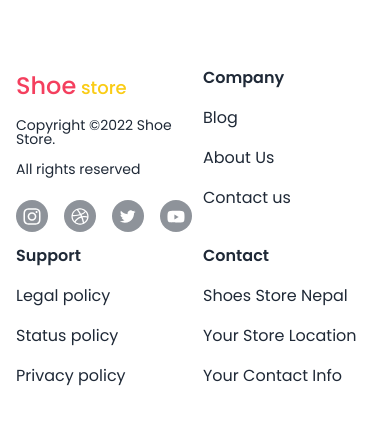
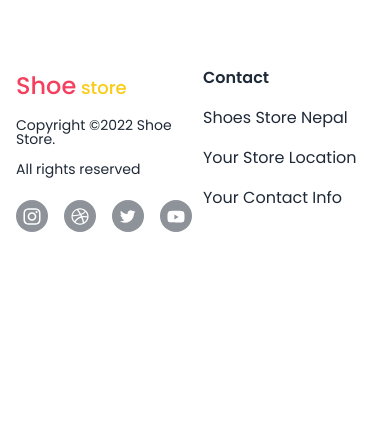
Before and after one commit to dilip-dawadi/shoeStore, a React (Create React App) app: page / in a window 390 px wide. Shown: the part 1467-1891 px from the top of the page. After the commit the page ends 1763 px from the top, so only its background shows below. Built offline with nearby package versions, Linux system fonts and the light colour scheme; no server answers.

Commit message:
Part 2 Shoes Store

```diff
--- a/src/components/Footer.js
+++ b/src/components/Footer.js
@@ -56,13 +56,13 @@ const Footer = () => {
             </div>
           </div>
         </div>
-        <div className="sm:hidden md:block">
+        <div className="hidden md:block">
           <h2 className="text-base font-semibold leading-4 text-gray-800">Company</h2>
           <p className="hover:text-gray-500 text-base leading-4 mt-6 text-gray-800 cursor-pointer">Blog</p>
           <p className="hover:text-gray-500 text-base leading-4 mt-6 text-gray-800 cursor-pointer">About Us</p>
           <p className="hover:text-gray-500 text-base leading-4 mt-6 text-gray-800 cursor-pointer">Contact us</p>
         </div>
-        <div className="sm:hidden md:block">
+        <div className="hidden md:block">
           <h2 className="text-base font-semibold leading-4 text-gray-800">Support</h2>
           <p className="hover:text-gray-500 text-base leading-4 mt-6 text-gray-800 cursor-pointer">Legal policy</p>
           <p className="hover:text-gray-500 text-base leading-4 mt-6 text-gray-800 cursor-pointer">Status policy</p>
```
